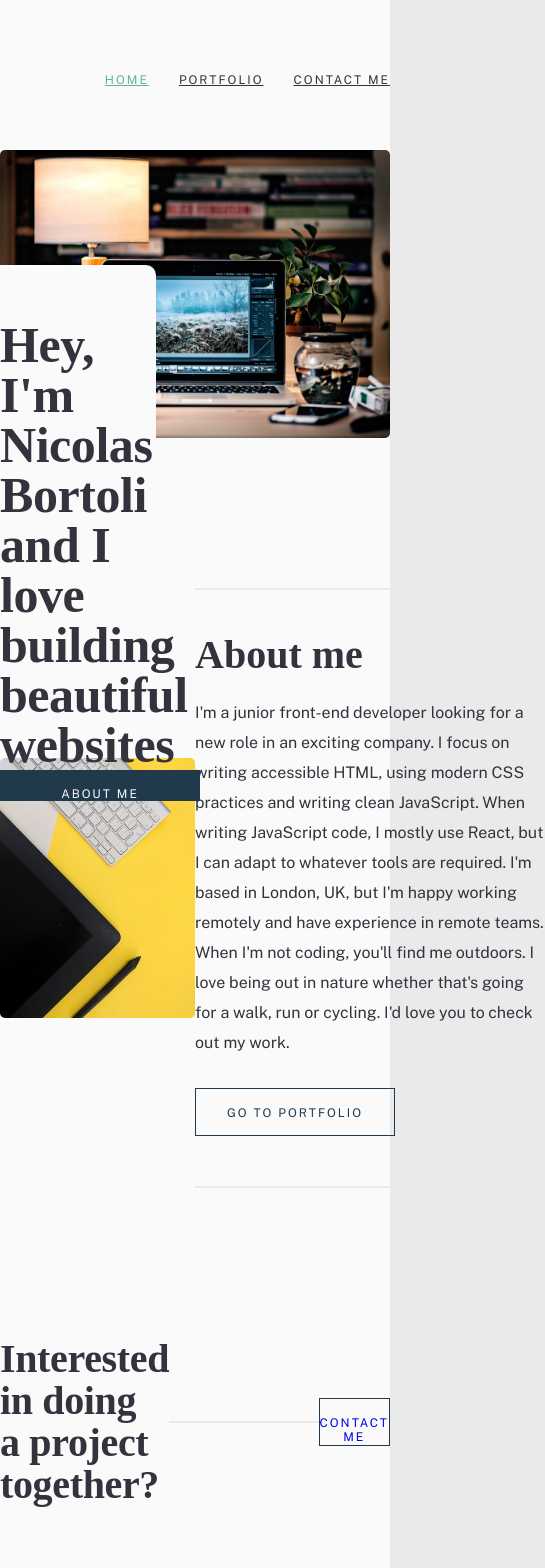
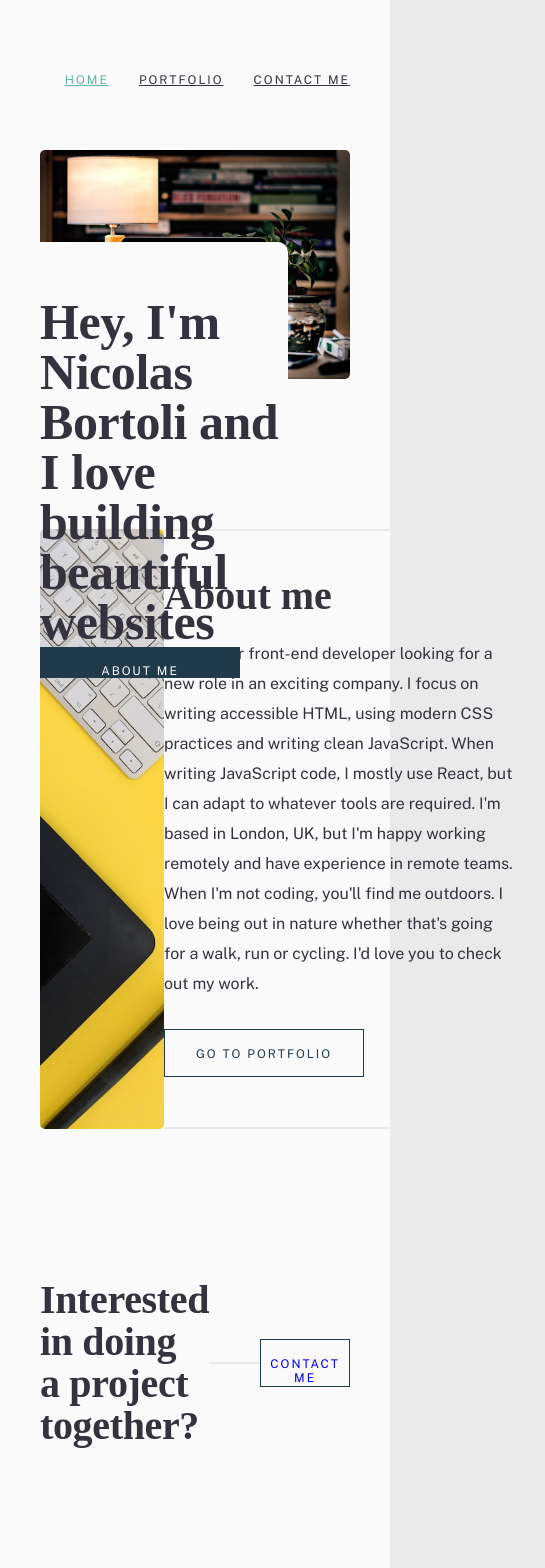
Before and after one commit to XAldrikX/Portfolio, a Vue app: page / in a window 390 px wide. Shown: the top 1568 px of the page, 545 px wide, since content can reach past the window. Built offline with nearby package versions, Linux system fonts and the light colour scheme; a web font is replaced by a local one.

Commit message:
Added responsiveness to components

```diff
--- a/src/components/FooterEl.vue
+++ b/src/components/FooterEl.vue
@@ -74,4 +74,10 @@
     .linkedin:hover {
         transform: translateY(-7px) scale(1.2);
     }
+
+    @media (max-width: 820px) {
+        footer {
+            padding: 2rem 2.5rem 2rem 2.5rem;
+        }
+    }
 </style>
--- a/src/components/NavBar.vue
+++ b/src/components/NavBar.vue
@@ -47,4 +47,10 @@
     nav a.router-link-exact-active {
         color: var(--Cyan);
     }
+
+    @media (max-width: 820px) {
+        header {
+            padding: 4rem 2.5rem 3.375rem 2.5rem;
+        }
+    }
 </style>
--- a/src/views/ContactView.vue
+++ b/src/views/ContactView.vue
@@ -60,7 +60,13 @@
         margin: 0 auto;
         padding-top: 4rem;
         padding-bottom: 2rem;
+    }
+    .one {
         border-top: 2px solid var(--LightGray);
+        border-bottom: 1px solid var(--LightGray);
+    }
+    .two {
+        border-top: 1px solid var(--LightGray);
         border-bottom: 2px solid var(--LightGray);
     }
     .contact-me-text-wrapper {
@@ -129,4 +135,19 @@
     .linkedin:hover {
         transform: translateY(-7px) scale(1.2);
     }
+
+    @media(max-width: 820px) {
+        .contact-me-wrapper {
+            padding: 0 2.5rem 0 2.5rem;
+        }
+        .one,
+        .two {
+            display: block;
+            padding-top: 2rem;
+            padding-bottom: 1rem;
+        }
+        h2 {
+            padding-bottom: 1.5rem;
+        }
+    }
 </style>
--- a/src/views/HomeView.vue
+++ b/src/views/HomeView.vue
@@ -4,7 +4,7 @@
             <div class="presentation">
                 <img class="presentation-background" src="../assets/teste.jpg" alt="Notebook encima de uma mesa de trabalho, com plantas e um abajur"/>
                 <div class="presentation-text">
-                    <h1>Hey, I'm Nicolas <br> Bortoli and I <br> love building <br> beautiful websites</h1>
+                    <h1>Hey, I'm Nicolas <br v-if="windowWidth > 820"> Bortoli and I <br v-if="windowWidth > 820"> love building <br v-if="windowWidth > 768"> beautiful websites</h1>
                     <router-link class="btn-about-me" to="#about-me">ABOUT ME</router-link>
                 </div>
             </div>
@@ -45,6 +45,15 @@ export default {
     name: 'HomeView',
     components: {
 
+    },
+    data() {
+        return {
+            windowWidth: null
+        }
+    },
+    created() {
+        this.windowWidth = document.documentElement.clientWidth
+        console.log(this.windowWidth)
     }
 }
 </script>
@@ -103,7 +112,7 @@ export default {
         height: 60%;
         background-color: var(--VeryLightGray);
         position: absolute;
-        bottom: 0;
+        bottom: -1px;
         left: 0;
         -webkit-border-top-right-radius: 10px;
         -moz-border-radius-topright: 10px;
@@ -175,4 +184,22 @@ export default {
         color: var(--VeryLightGray);
     }
 
+    @media (max-width: 820px) {
+        .wrapper {
+            padding: 0 2.5rem 0 2.5rem;
+        }
+        .presentation-text {
+            width: 80%;
+        }
+        .about-me-background {
+            width: 40%;
+            height: 600px;
+        }
+        .about-me-text {
+            margin-right: 0;
+        }
+        .line {
+            width: 115px;
+        }
+    }
 </style>
--- a/src/views/PortfolioView.vue
+++ b/src/views/PortfolioView.vue
@@ -77,7 +77,7 @@
     .right-text-wrapper {
         max-width: 350px;
         margin: auto 0;
-        padding: 96px 0;
+        padding: 6rem 0;
         border-top: 1px solid var(--LightGray);
         border-bottom: 1px solid var(--LightGray);
     }
@@ -99,4 +99,26 @@
         background-color: var(--GrayDarkBlue);
         color: var(--VeryLightGray);
     }
+
+    @media (max-width: 820px) {
+        img {
+            max-width: 339px;
+            padding: 2.875rem 0;
+        }
+        main {
+            padding: 0 2.5rem 0 2.5rem;
+        }
+        .left {
+            margin: 0;
+            padding: 2.5rem 0;
+        }
+        .right {
+            margin: 0;
+            padding: 2.5rem 0;
+        }
+        .left-text-wrapper,
+        .right-text-wrapper {
+            padding: 2.875rem 0;
+        }
+    }
 </style>
```
